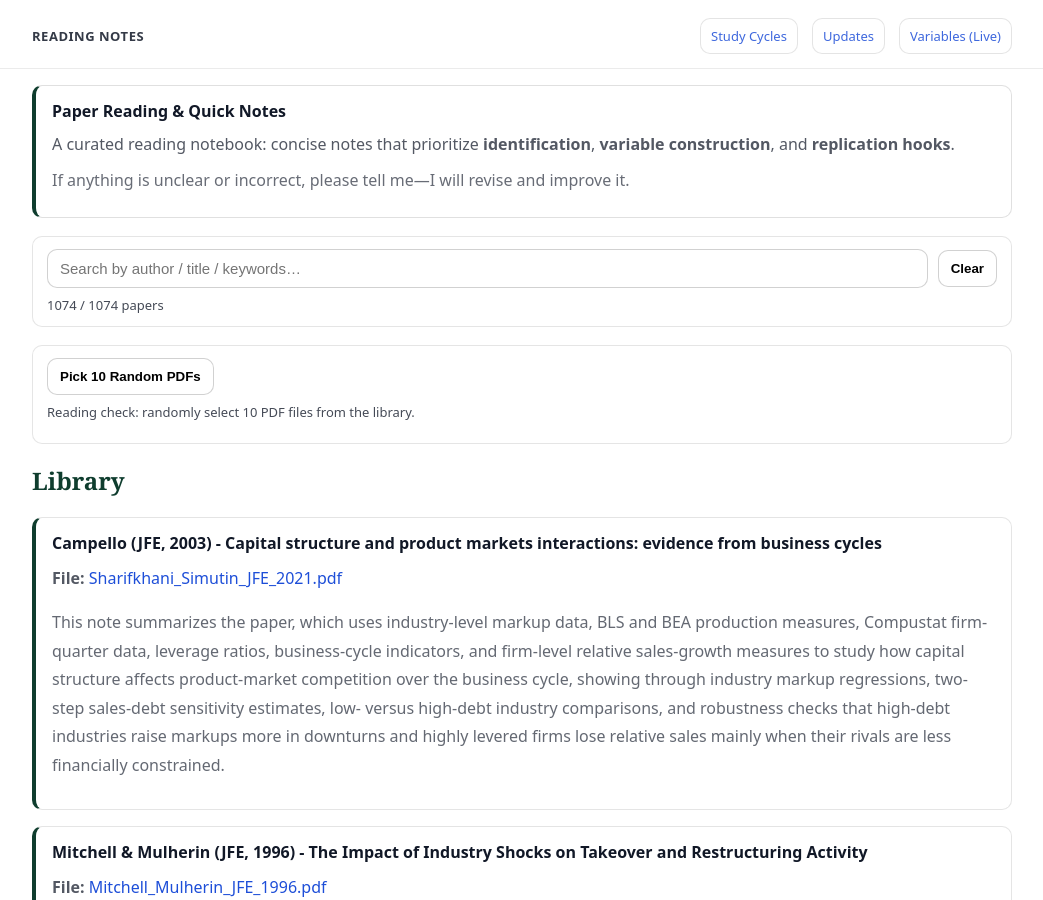
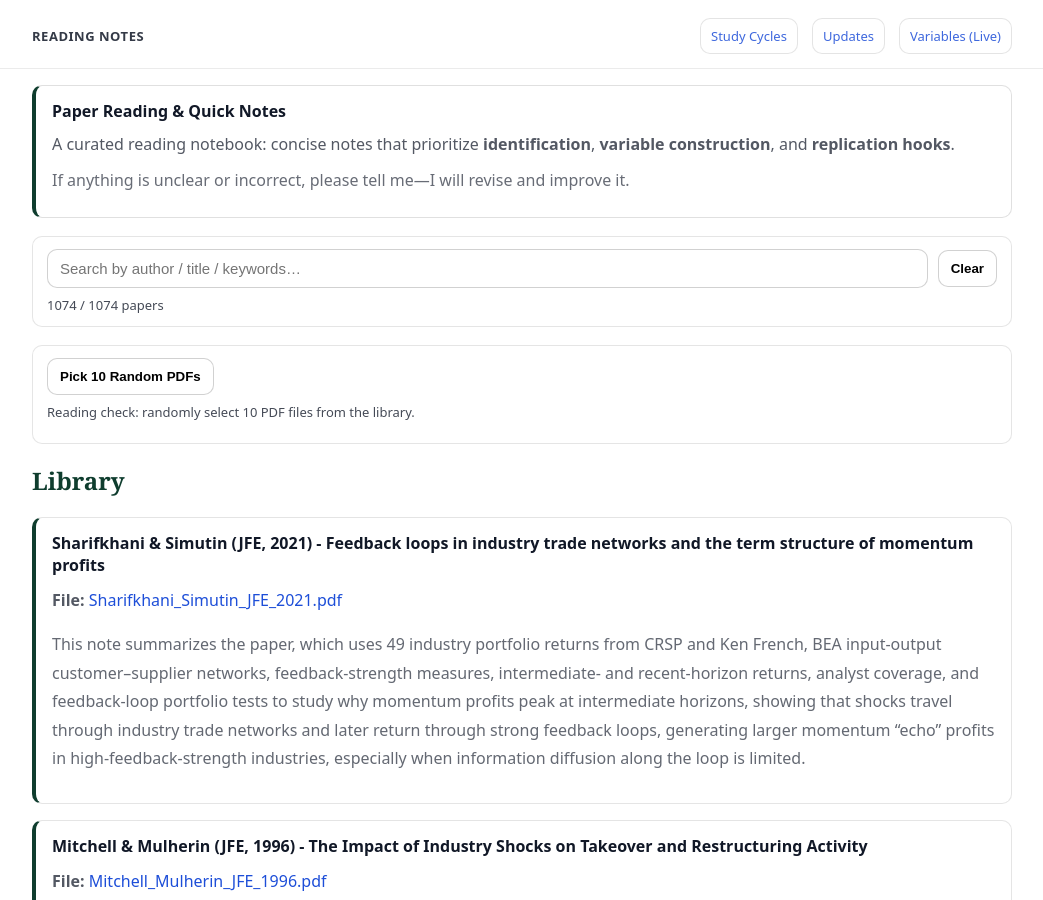
Before and after one commit to yaxinzn/study-archive, a Jekyll site: the page built from reading/index.md, in a window 1280 px wide and 900 px high. Shown: the whole window, without its empty margins (118-1161 px from the left). Built offline with Jekyll 4.4.1, drawn with Linux system fonts in a browser that asks for light colours.

Commit message:
Reading: add/update Sharifkhani_Simutin_JFE_2021.pdf

```diff
--- a/_data/reading.yml
+++ b/_data/reading.yml
@@ -1,6 +1,6 @@
-- title: "Campello (JFE, 2003) - Capital structure and product markets interactions: evidence from business cycles"
+- title: "Sharifkhani & Simutin (JFE, 2021) - Feedback loops in industry trade networks and the term structure of momentum profits"
   file: "Sharifkhani_Simutin_JFE_2021.pdf"
-  desc: "This note summarizes the paper, which uses industry-level markup data, BLS and BEA production measures, Compustat firm-quarter data, leverage ratios, business-cycle indicators, and firm-level relative sales-growth measures to study how capital structure affects product-market competition over the business cycle, showing through industry markup regressions, two-step sales-debt sensitivity estimates, low- versus high-debt industry comparisons, and robustness checks that high-debt industries raise markups more in downturns and highly levered firms lose relative sales mainly when their rivals are less financially constrained."
+  desc: "This note summarizes the paper, which uses 49 industry portfolio returns from CRSP and Ken French, BEA input-output customer–supplier networks, feedback-strength measures, intermediate- and recent-horizon returns, analyst coverage, and feedback-loop portfolio tests to study why momentum profits peak at intermediate horizons, showing that shocks travel through industry trade networks and later return through strong feedback loops, generating larger momentum “echo” profits in high-feedback-strength industries, especially when information diffusion along the loop is limited."
 
 - title: "Mitchell & Mulherin (JFE, 1996) - The Impact of Industry Shocks on Takeover and Restructuring Activity"
   file: "Mitchell_Mulherin_JFE_1996.pdf"
```
